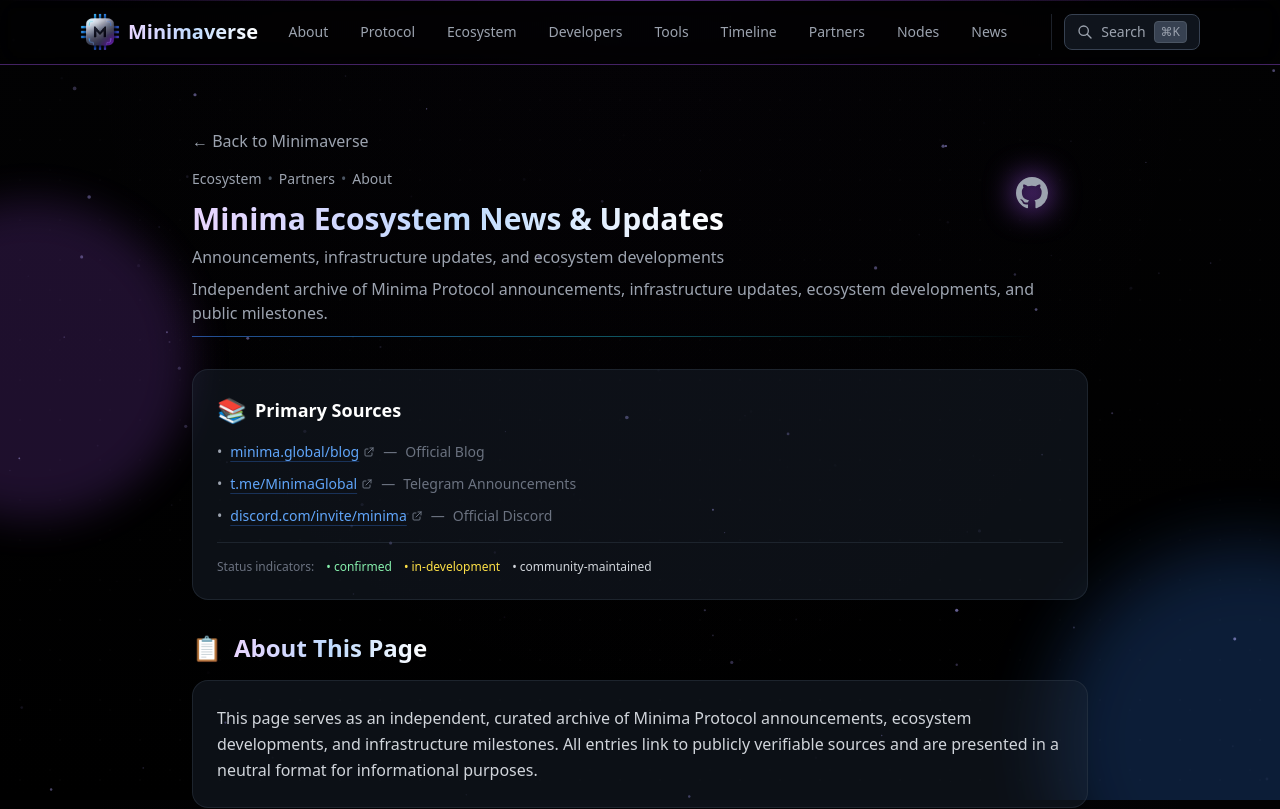
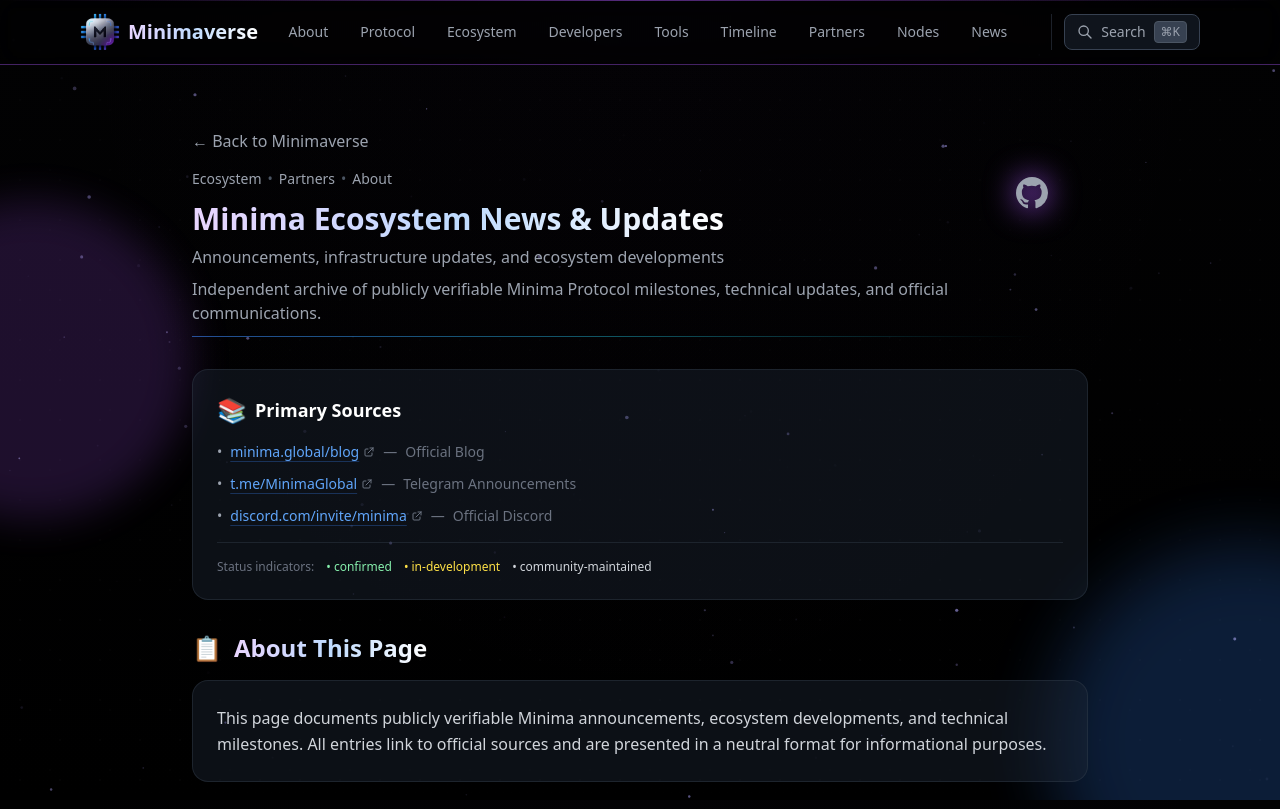
Before and after one commit to KuA1bo/minimaverse-site, a Next.js app: page /news in a window 1280 px wide. Shown: the top 809 px of the page. Built offline with nearby package versions, Linux system fonts and the light colour scheme.

Commit message:
polish: refine news page content and update date

```diff
--- a/src/app/news/page.tsx
+++ b/src/app/news/page.tsx
@@ -1,6 +1,9 @@
 import Link from 'next/link';
 import JsonLd from '@/components/JsonLd';
 import { newsArticles } from '@/data/news';
+import { getCanonicalMetadata } from '@/lib/seo';
+
+export const metadata = getCanonicalMetadata('/news');
 
 const ExternalLink = ({
   href,
@@ -109,8 +112,7 @@ export default function NewsPage() {
             <p className="text-gray-400 text-sm sm:text-base">Announcements, infrastructure updates, and ecosystem developments</p>
 
             <p className="text-gray-400 text-sm sm:text-base mt-2 leading-relaxed">
-              Independent archive of Minima Protocol announcements, infrastructure updates,
-              ecosystem developments, and public milestones.
+              Independent archive of publicly verifiable Minima Protocol milestones, technical updates, and official communications.
             </p>
 
             <span className="absolute bottom-0 left-0 right-0 h-px bg-gradient-to-r from-blue-500/60 via-cyan-400/40 to-transparent" />
@@ -204,9 +206,7 @@ export default function NewsPage() {
             <div className="absolute top-0 left-0 w-full h-px bg-gradient-to-r from-purple-500 via-blue-500 to-cyan-500 transform scale-x-0 group-hover:scale-x-100 transition-transform duration-500 origin-left" />
 
             <p className="text-gray-300 leading-relaxed relative">
-              This page serves as an independent, curated archive of Minima Protocol announcements,
-              ecosystem developments, and infrastructure milestones. All entries link to publicly
-              verifiable sources and are presented in a neutral format for informational purposes.
+              This page documents publicly verifiable Minima announcements, ecosystem developments, and technical milestones. All entries link to official sources and are presented in a neutral format for informational purposes.
             </p>
           </div>
         </section>
@@ -366,13 +366,10 @@ export default function NewsPage() {
             <div className="absolute top-0 left-0 w-full h-px bg-gradient-to-r from-purple-500 via-blue-500 to-cyan-500 transform scale-x-0 group-hover:scale-x-100 transition-transform duration-500 origin-left" />
 
             <p className="text-gray-300 text-sm leading-relaxed relative">
-              This page serves as a curated archive of significant Minima Protocol announcements
-              and development milestones. For real-time updates, please refer to the official
-              communication channels listed above.
+              This section documents significant public announcements and technical milestones. For the latest updates, refer to the official communication channels above.
             </p>
             <p className="text-gray-400 text-xs mt-4 relative">
-              <strong>Note:</strong> This page is maintained independently and is not an official
-              Minima Global publication.
+              <strong>Note:</strong> This page is maintained independently and is not an official Minima Global publication.
             </p>
           </div>
         </section>
@@ -397,7 +394,7 @@ export default function NewsPage() {
         <section className="border-t border-gray-700/40 pt-6 opacity-0 animate-fade-in-up delay-300">
           <p className="text-gray-500 text-sm flex items-center gap-2">
             <span className="w-2 h-2 bg-green-500 rounded-full animate-pulse" />
-            Last updated: July 8, 2026
+            Last updated: July 22, 2026
           </p>
         </section>
 
@@ -405,6 +402,3 @@ export default function NewsPage() {
     </div>
   );
 }
-
-import { getCanonicalMetadata } from '@/lib/seo';
-export const metadata = getCanonicalMetadata('/news');
```
